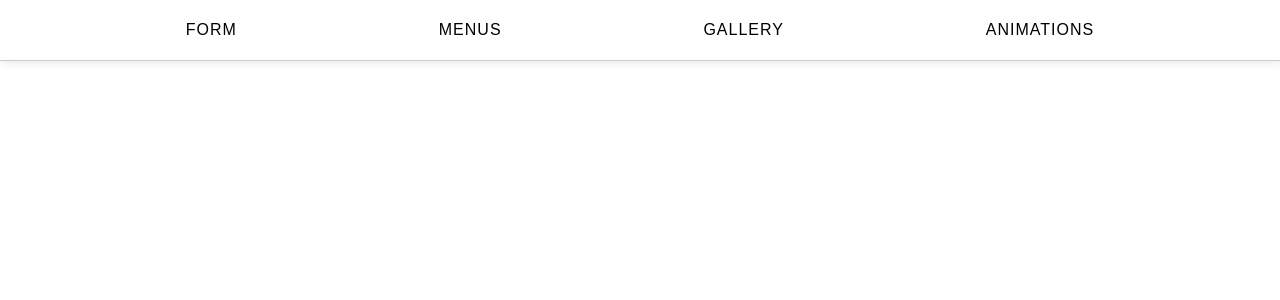
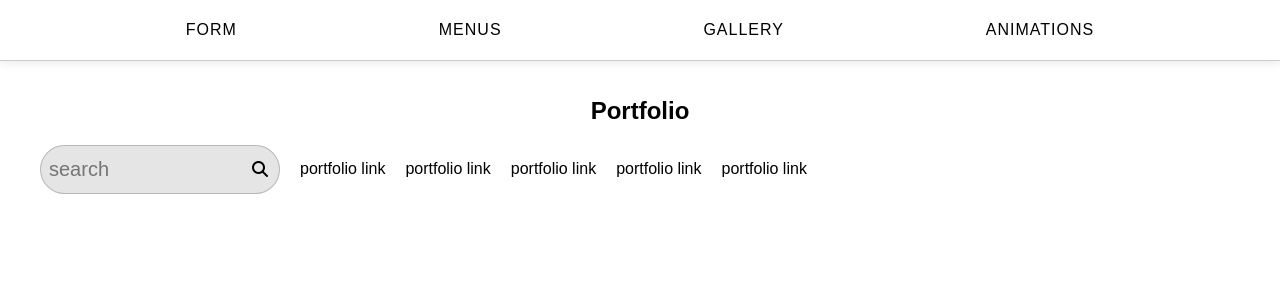
Before and after one commit to savus/testing-vite-react, a React (Vite) app: page / in a window 1280 px wide. Shown: the top 300 px of the page. Built offline with nearby package versions, Linux system fonts and the light colour scheme.

Commit message:
Finish rebuilding previous project and begin portfolio grid
Finished up building user information state tracking on the modal form. Time to merge changes into the main branch and begin building the next section, which is the Portfolio Section

```diff
--- a/index.html
+++ b/index.html
@@ -3,6 +3,10 @@
   <head>
     <meta charset="UTF-8" />
     <meta name="viewport" content="width=device-width, initial-scale=1.0" />
+    <script
+      src="https://kit.fontawesome.com/062335cba3.js"
+      crossorigin="anonymous"
+    ></script>
     <title>testing-vite-ts</title>
   </head>
   <body>
--- a/src/App.tsx
+++ b/src/App.tsx
@@ -1,6 +1,7 @@
 import { FormContent } from "./Components/FormContent.js";
 import { Header } from "./Components/Header.js";
 import { Modal } from "./Components/Modal.js";
+import { PortfolioSection } from "./Components/PortfolioSection.js";
 import { ModalContextProvider } from "./Components/Providers/ModalContextProvider.js";
 import { NavbarContextProvider } from "./Components/Providers/NavbarContextProvider.js";
 import { UserInfoProvider } from "./Components/Providers/UserInfoProvider.js";
@@ -14,6 +15,7 @@ function App() {
         <ModalContextProvider>
           <NavbarContextProvider>
             <Header />
+            <PortfolioSection />
             <Modal header="Form" modalStateName="form">
               <FormContent />
             </Modal>
--- a/src/Components/ModalCloseButton.tsx
+++ b/src/Components/ModalCloseButton.tsx
@@ -1,15 +1,12 @@
 import { useModalContext } from "./Providers/ModalContextProvider";
-import { useNavbarStateContext } from "./Providers/NavbarContextProvider";
 
 export const ModalCloseButton = () => {
   const { setVisibleModal } = useModalContext();
-  const { setActiveLink } = useNavbarStateContext();
   return (
     <button
       className="close-button btn"
       onClick={() => {
         setVisibleModal("none");
-        setActiveLink("none");
       }}
     >
       X
--- /dev/null
+++ b/src/Components/PortfolioSection.tsx
@@ -0,0 +1,28 @@
+import "../css/portfolio-section.css";
+
+export const PortfolioSection = () => {
+  return (
+    <section className="portfolio-section container">
+      <h2>Portfolio</h2>
+      <div className="search-container">
+        <label htmlFor="search">
+          <input type="text" placeholder="search" id="search" />
+          <i className="fa-solid fa-magnifying-glass"></i>
+        </label>
+        <ul className="ul-defaults-none portfolio-filter-nav">
+          <li>portfolio link</li>
+          <li>portfolio link</li>
+          <li>portfolio link</li>
+          <li>portfolio link</li>
+          <li>portfolio link</li>
+        </ul>
+      </div>
+      <div className="portfolio-grid">
+        <div className="portfolio-card">
+          <img src="" alt="" />
+          <div className="popup-box"></div>
+        </div>
+      </div>
+    </section>
+  );
+};
--- /dev/null
+++ b/src/css/portfolio-section.css
@@ -0,0 +1,39 @@
+.portfolio-section {
+  padding: 1rem;
+}
+
+.portfolio-section h2 {
+  display: flex;
+  justify-content: center;
+}
+
+.portfolio-section .search-container,
+.portfolio-section .portfolio-filter-nav {
+  gap: var(--size-20);
+}
+
+.portfolio-section .search-container,
+.portfolio-section label,
+.portfolio-section .portfolio-filter-nav {
+  display: flex;
+  align-items: center;
+}
+
+.portfolio-section label {
+  position: relative;
+}
+
+.portfolio-section label i {
+  position: absolute;
+  right: 5%;
+}
+
+.search-container #search {
+  border: 1px solid rgba(0, 0, 0, 0.2);
+  outline: none;
+  background-color: rgba(0, 0, 0, 0.1);
+  border-radius: 40px;
+  width: 200px;
+  padding: 12px 30px 12px 8px;
+  font-size: var(--size-20);
+}
```
